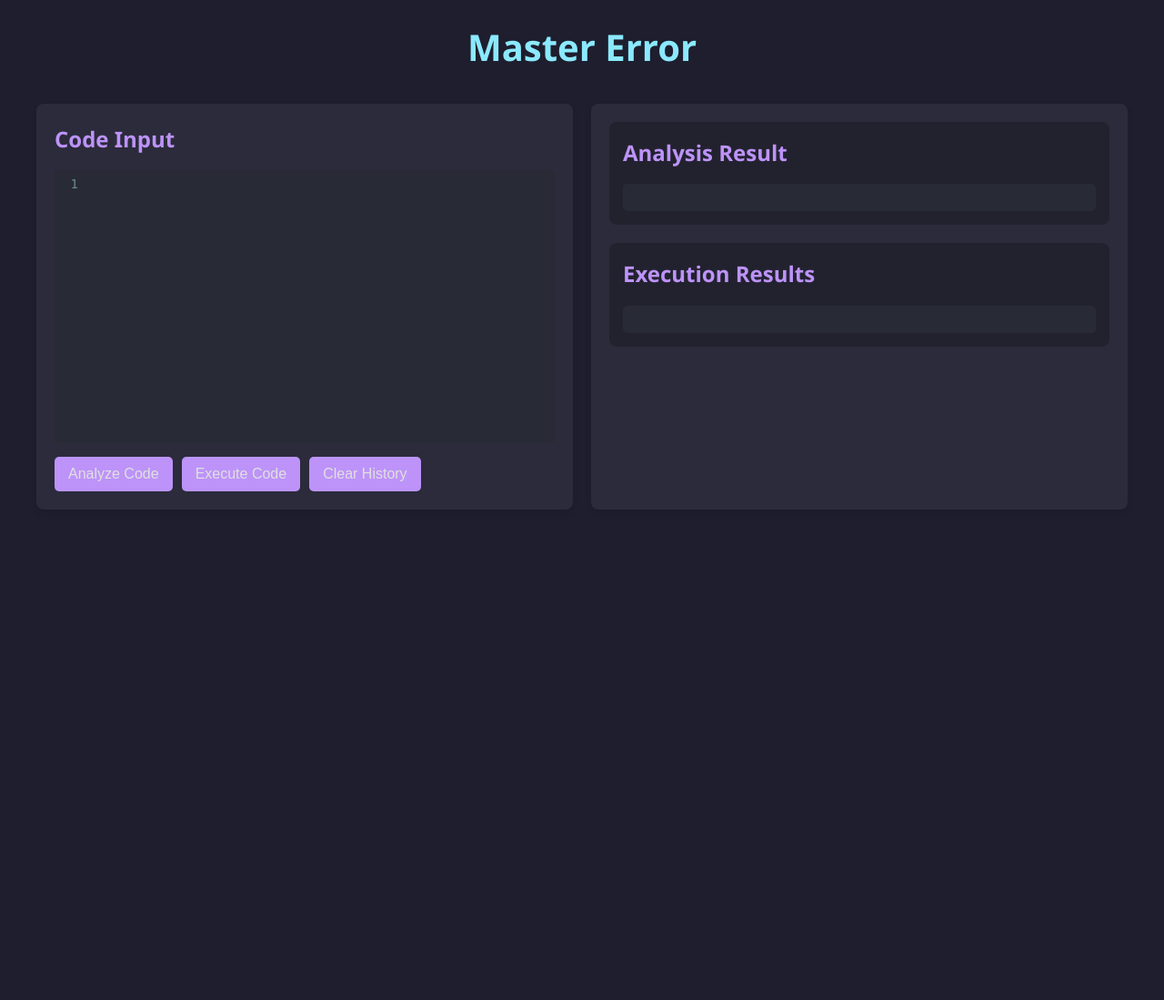
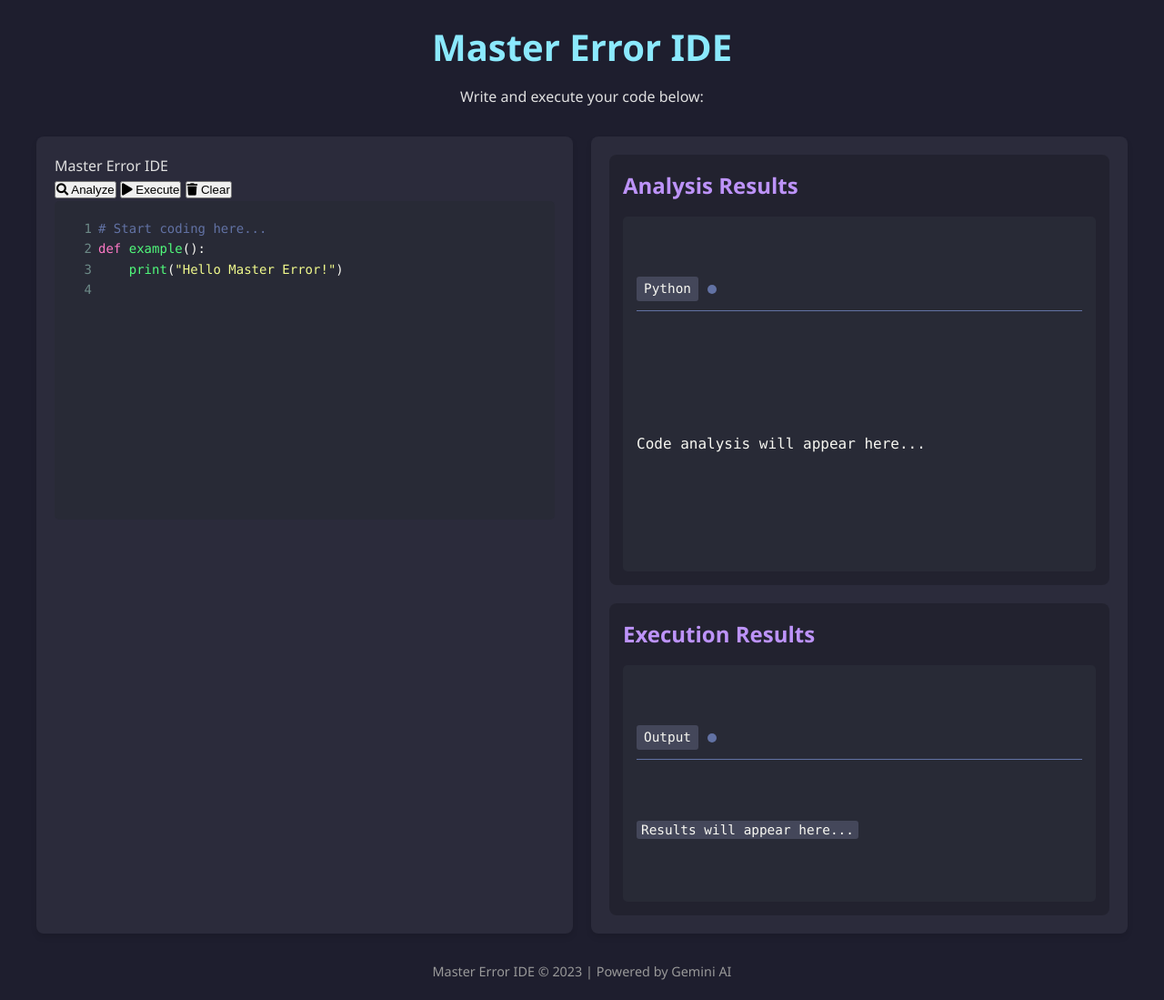
Before and after one commit to Piyush2001Agrawal/Master-Error, a Flask app: page /executor in a window 1280 px wide. Shown: the whole page at 91% size. Before the commit the page ends 560 px from the top, so only its background shows below. Run offline with Flask 3, Linux system fonts and the light colour scheme; some libraries are stand-ins or nearby versions.

Commit message:
updated code_block

```diff
--- a/static/css/style.css
+++ b/static/css/style.css
@@ -163,3 +163,106 @@
     border-radius: 5px;
     margin-bottom: 10px;
 }
+/* Additional inline styles for better integration */
+.enhanced-output {
+    background: #282a36 !important;
+    border: 2px solid #44475a;
+    border-radius: 6px;
+    padding: 15px;
+    font-family: 'Consolas', 'Courier New', monospace;
+}
+
+.output-header {
+    display: flex;
+    justify-content: space-between;
+    align-items: center;
+    margin-bottom: 15px;
+}
+
+.output-title {
+    color: #8be9fd;
+    font-size: 1.2rem;
+}
+
+.output-status {
+    color: #6272a4;
+    font-size: 0.9rem;
+}
+
+.code-suggestion {
+    background: #44475a;
+    padding: 10px;
+    border-radius: 4px;
+    margin: 10px 0;
+}
+/* Enhanced Output Styling */
+.cm-s-dracula {
+    background: #282a36;
+    color: #f8f8f2;
+    border-radius: 5px;
+    padding: 15px;
+}
+
+.language-tag {
+    background: #44475a;
+    color: #f8f8f2;
+    padding: 2px 8px;
+    border-radius: 3px;
+    font-size: 0.9em;
+}
+
+.status-indicator {
+    width: 10px;
+    height: 10px;
+    border-radius: 50%;
+    background: #6272a4;
+    display: inline-block;
+    margin-left: 10px;
+}
+
+.analysis-content, .execution-content {
+    margin-top: 15px;
+}
+
+.error-snippet {
+    color: #ff5555;
+    background: rgba(255, 85, 85, 0.1);
+    padding: 8px;
+    border-radius: 3px;
+    margin: 5px 0;
+}
+
+.corrected-code {
+    color: #50fa7b;
+    background: rgba(80, 250, 123, 0.1);
+    padding: 8px;
+    border-radius: 3px;
+    margin: 5px 0;
+    border-left: 3px solid #50fa7b;
+}
+
+.analysis-header, .execution-header {
+    display: flex;
+    align-items: center;
+    margin-bottom: 15px;
+    padding-bottom: 10px;
+    border-bottom: 1px solid #6272a4;
+}
+
+pre {
+    white-space: pre-wrap;
+    word-wrap: break-word;
+}
+
+code {
+    font-family: 'Consolas', 'Courier New', monospace;
+    font-size: 0.9em;
+}
+
+.execution-success .status-indicator {
+    background: #50fa7b;
+}
+
+.execution-error .status-indicator {
+    background: #ff5555;
+}
--- a/templates/base.html
+++ b/templates/base.html
@@ -80,6 +80,7 @@
   <script src="{{ url_for('static', filename='js/tabs.js') }}"></script>
   <script src="{{ url_for('static', filename='js/popup.js') }}"></script>
   <script src="{{ url_for('static', filename='js/custom.js') }}"></script>
+  <script src="https://cdn.jsdelivr.net/npm/bootstrap@5.3.0/dist/js/bootstrap.bundle.min.js"></script>
   {% block js %}{% endblock %}
 
 </body>
--- a/templates/executor.html
+++ b/templates/executor.html
@@ -1,63 +1,89 @@
-<!-- templates/index.html -->
 <!DOCTYPE html>
 <html lang="en">
 <head>
     <meta charset="UTF-8">
     <meta name="viewport" content="width=device-width, initial-scale=1.0">
-    <title>Master Error</title>
-    <link rel="stylesheet" href="{{ url_for('static', filename='css/style.css') }}">
-    <link rel="stylesheet" href="https://cdnjs.cloudflare.com/ajax/libs/codemirror/5.65.3/codemirror.min.css">
-    <link rel="stylesheet" href="https://cdnjs.cloudflare.com/ajax/libs/codemirror/5.65.3/theme/dracula.min.css">
-    <!-- Base CodeMirror -->
-    <script src="https://cdnjs.cloudflare.com/ajax/libs/codemirror/5.65.3/codemirror.min.js"></script>
-
-    <!-- Language modes -->
-    <script src="https://cdnjs.cloudflare.com/ajax/libs/codemirror/5.65.3/mode/python/python.min.js"></script>
-    <script src="https://cdnjs.cloudflare.com/ajax/libs/codemirror/5.65.3/mode/javascript/javascript.min.js"></script>
-    <script src="https://cdnjs.cloudflare.com/ajax/libs/codemirror/5.65.3/mode/clike/clike.min.js"></script>
-    <script src="https://cdnjs.cloudflare.com/ajax/libs/codemirror/5.65.3/mode/ruby/ruby.min.js"></script>
-    <script src="https://cdnjs.cloudflare.com/ajax/libs/codemirror/5.65.3/mode/htmlmixed/htmlmixed.min.js"></script>
-    <script src="https://cdnjs.cloudflare.com/ajax/libs/codemirror/5.65.3/mode/xml/xml.min.js"></script>
-    <script src="https://cdnjs.cloudflare.com/ajax/libs/codemirror/5.65.3/mode/css/css.min.js"></script>
-    <script src="https://cdnjs.cloudflare.com/ajax/libs/codemirror/5.65.3/mode/shell/shell.min.js"></script>
-
-
-    <!-- UUID generator -->
-    <script src="https://cdnjs.cloudflare.com/ajax/libs/uuid/8.3.2/uuid.min.js"></script>
+    <title>Master Error IDE</title>
+    <link rel="stylesheet" href="https://cdnjs.cloudflare.com/ajax/libs/font-awesome/5.15.4/css/all.min.css">
+    <link rel="stylesheet" href="https://cdnjs.cloudflare.com/ajax/libs/codemirror/5.65.2/codemirror.min.css">
+    <link rel="stylesheet" href="https://cdnjs.cloudflare.com/ajax/libs/codemirror/5.65.2/theme/dracula.min.css">
+    <link rel="stylesheet" href="/static/css/style.css">
 </head>
-<body class="dark-mode">
+<body>
     <div class="container">
         <header>
-            <h1>Master Error</h1>
+            <h1>Master Error IDE</h1>
+            <p>Write and execute your code below:</p>
         </header>
 
         <main>
             <div class="code-section">
-                <h2>Code Input</h2>
-                <textarea id="code-editor"></textarea>
-                <div class="button-group">
-                    <button id="analyze-btn" class="btn">Analyze Code</button>
-                    <button id="execute-btn" class="btn">Execute Code</button>
-                    <button id="clear-btn" class="btn">Clear History</button>
+                <div class="ide-container">
+                    <div class="ide-header">
+                        <div class="logo">Master Error IDE</div>
+                        <div class="ide-controls">
+                            <button id="analyze-btn" class="ide-btn analyze-btn">
+                                <i class="fas fa-search"></i> Analyze
+                            </button>
+                            <button id="execute-btn" class="ide-btn run-btn">
+                                <i class="fas fa-play"></i> Execute
+                            </button>
+                            <button id="clear-btn" class="ide-btn clear-btn">
+                                <i class="fas fa-trash"></i> Clear
+                            </button>
+                        </div>
+                    </div>
+
+                    <div class="editor-panel">
+                        <textarea id="code-editor"># Start coding here...
+def example():
+    print("Hello Master Error!")
+</textarea>
+                    </div>
                 </div>
             </div>
 
             <div class="result-section">
                 <div class="analysis-result">
-                    <h2>Analysis Result</h2>
-                    <div id="analysis-output" class="output-area"></div>
+                    <h2>Analysis Results</h2>
+                    <div id="analysis-output" class="output-area cm-s-dracula">
+                        <div class="analysis-header">
+                            <span class="language-tag">Python</span>
+                            <span class="status-indicator"></span>
+                        </div>
+                        <div class="analysis-content">
+                            <p>Code analysis will appear here...</p>
+                        </div>
+                    </div>
                 </div>
-
                 <div class="execution-result">
                     <h2>Execution Results</h2>
-                    <div id="execution-output" class="output-area"></div>
+                    <div id="execution-output" class="output-area cm-s-dracula">
+                        <div class="execution-header">
+                            <span class="language-tag">Output</span>
+                            <span class="status-indicator"></span>
+                        </div>
+                        <pre class="execution-content"><code>Results will appear here...</code></pre>
+                    </div>
                 </div>
             </div>
+        </div>
+
         </main>
 
-
+        <footer>
+            <p>Master Error IDE &copy; 2023 | Powered by Gemini AI</p>
+        </footer>
     </div>
 
-    <script src="{{ url_for('static', filename='js/script.js') }}"></script>
+    <!-- Scripts -->
+    <script src="https://cdnjs.cloudflare.com/ajax/libs/codemirror/5.65.2/codemirror.min.js"></script>
+    <script src="https://cdnjs.cloudflare.com/ajax/libs/codemirror/5.65.2/mode/python/python.min.js"></script>
+    <script src="https://cdnjs.cloudflare.com/ajax/libs/codemirror/5.65.2/mode/javascript/javascript.min.js"></script>
+    <script src="https://cdnjs.cloudflare.com/ajax/libs/codemirror/5.65.2/mode/clike/clike.min.js"></script>
+    <script src="https://cdnjs.cloudflare.com/ajax/libs/codemirror/5.65.2/addon/edit/closebrackets.min.js"></script>
+    <script src="https://cdnjs.cloudflare.com/ajax/libs/codemirror/5.65.2/addon/edit/matchbrackets.min.js"></script>
+    <script src="https://cdnjs.cloudflare.com/ajax/libs/uuid/8.3.2/uuid.min.js"></script>
+    <script src="/static/js/script.js"></script>
 </body>
 </html>
```
